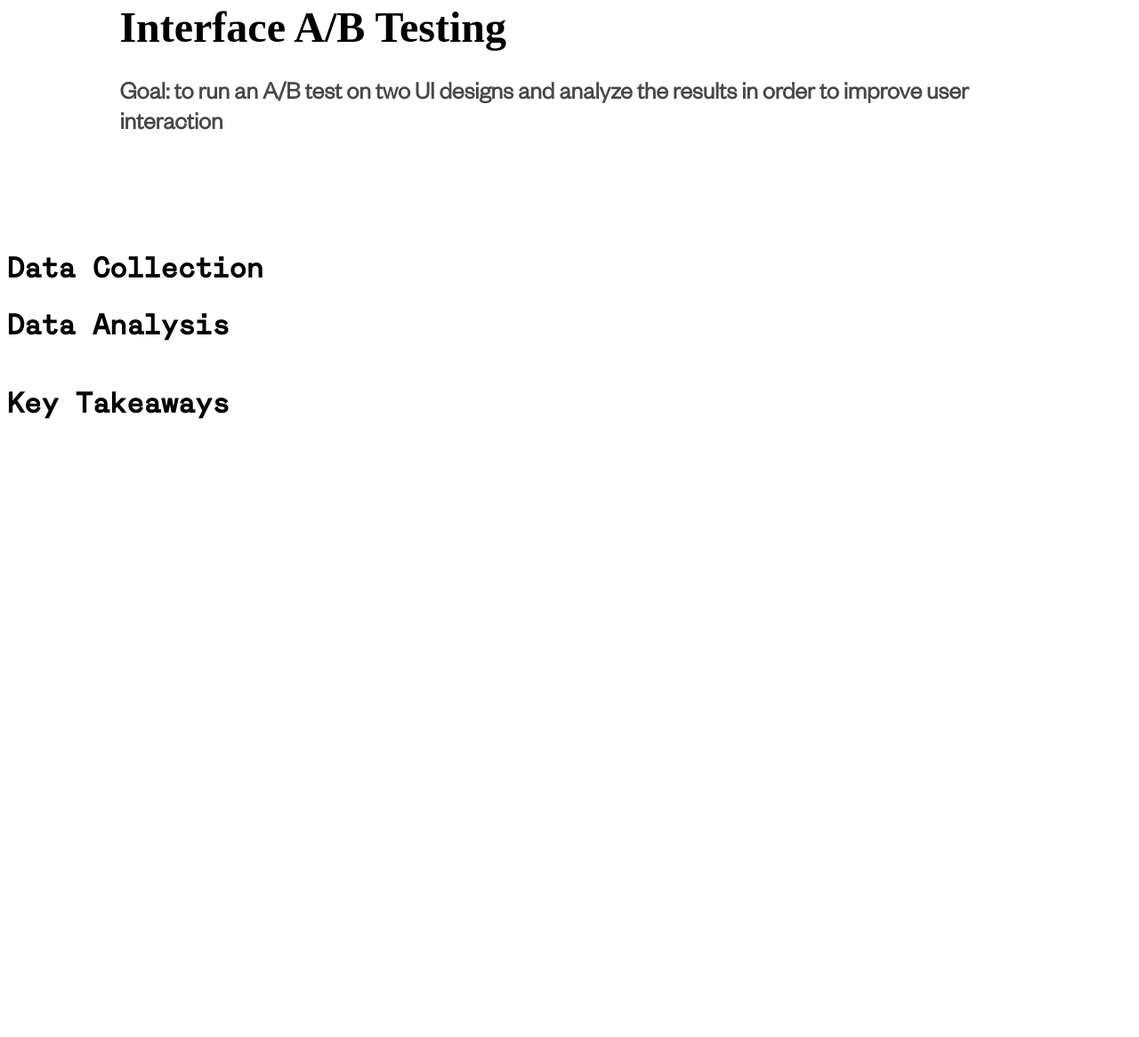
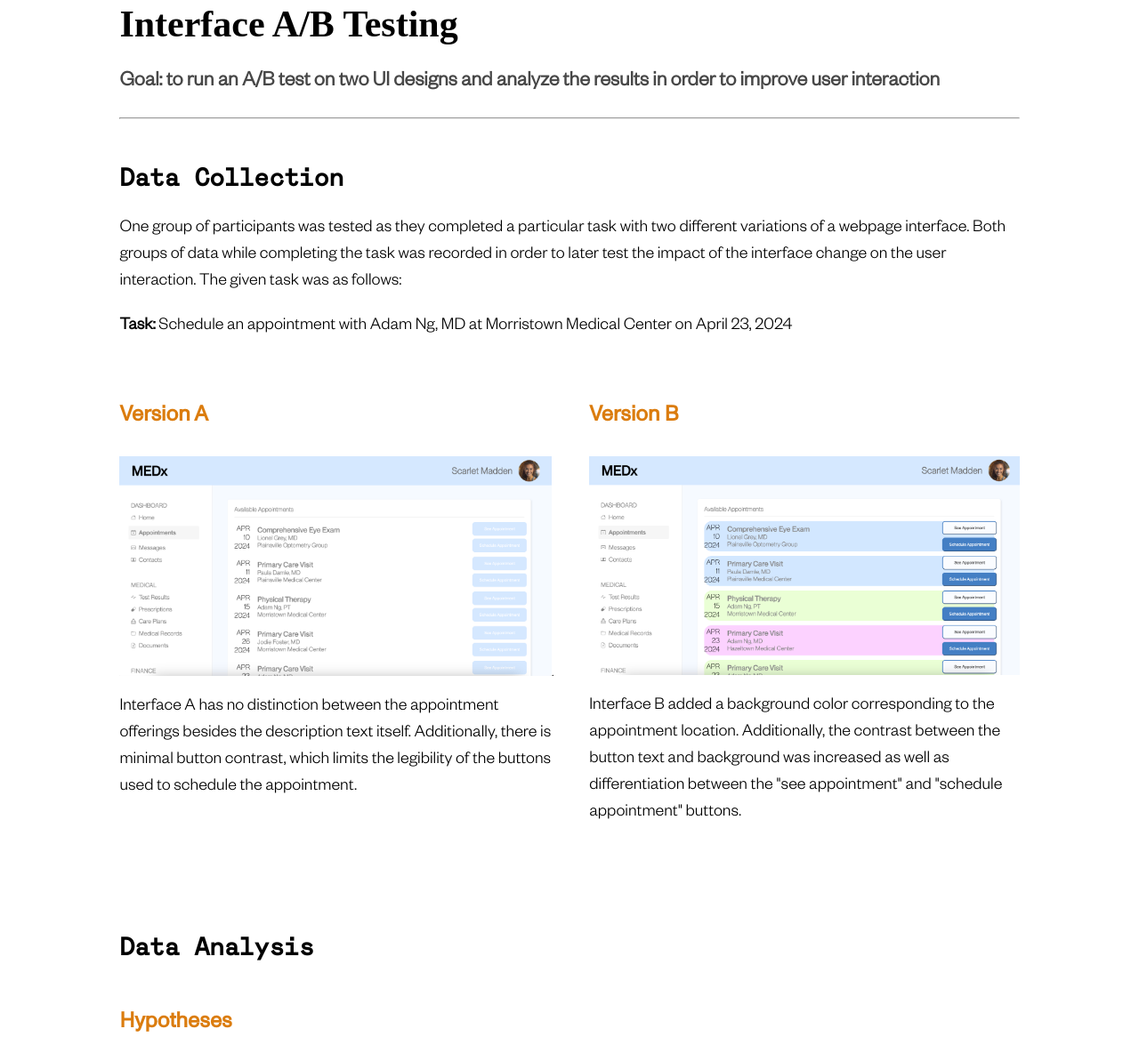
Before and after one commit to alexhogue/ab-testing-portfolio-page, a plain HTML site: page index.html in a window 1280 px wide. Shown: the part 98-1264 px from the top of the page at 89% size. Before the commit the page ends 800 px from the top, so only its background shows below. Drawn offline with Linux system fonts and the light colour scheme; a web font is replaced by a local one.

Commit message:
feat: interface versions

```diff
--- a/index.html
+++ b/index.html
@@ -10,15 +10,64 @@
         <h1>Interface A/B Testing</h1>
         <!-- <h2>The Grand Adventure</h2> -->
         <h3>Goal: to run an A/B test on two UI designs and analyze the results in order to improve user interaction</h3>
+        <hr>
     </div>
 
     <div id="data">
       <h2>Data Collection</h2>
+      <p>One group of participants was tested as they completed a particular task with two different variations of a webpage interface.
+        Both groups of data while completing the task was recorded in order to later test the impact of the interface change on the
+        user interaction. The given task was as follows:
+      </p>
+      <p><b>Task:</b> Schedule an appointment with Adam Ng, MD at Morristown Medical Center on April 23, 2024</p>
+      <div id="interfaces">
+        <div id="versionA">
+          <h4>Version A</h4>
+          <img id="versionAImg" src="assets/version_A.png">
+          <p>Interface A has no distinction between the appointment offerings besides the description text itself. Additionally, there
+            is minimal button contrast, which limits the legibility of the buttons used to schedule the appointment.
+          </p>
+        </div>
+        <div id="versionB">
+          <h4>Version B</h4>
+          <img id="versionBImg" src="assets/version_B.png">
+          <p>Interface B added a background color corresponding to the appointment location. Additionally, the contrast between
+            the button text and background was increased as well as differentiation between the "see appointment" and "schedule
+            appointment" buttons.
+          </p>
+        </div>
+      </div>
     </div>
 
     <div id="analysis">
       <h2>Data Analysis</h2>
-      <h4></h4>
+      <div>
+        <h4>Hypotheses</h4>
+        <div id="misclick">
+          <h5>Misclick Rate</h5>
+          <p class="null"><b>Null hypothesis:</b></p>
+          <p class="prediction">Prediction:</p>
+          <p class="alternative"><b>Alternative hypothesis:</b></p>
+          <p class="reasoning">Reasoning:</p>
+        </div>
+        <div id="time">
+          <h5>Time on Page</h5>
+          <p class="null"><b>Null hypothesis:</b></p>
+          <p class="prediction">Prediction:</p>
+          <p class="alternative"><b>Alternative hypothesis:</b></p>
+          <p class="reasoning">Reasoning:</p>
+        </div>
+        <div id="distance">
+          <h5>Mouse Move Distance</h5>
+          <p class="null"><b>Null hypothesis:</b></p>
+          <p class="prediction">Prediction:</p>
+          <p class="alternative"><b>Alternative hypothesis:</b></p>
+          <p class="reasoning">Reasoning:</p>
+        </div>
+      </div>
+      <div>
+        <h4>Findings</h4>
+      </div>
     </div>
 
     <div id="conclusion">
--- a/styles.css
+++ b/styles.css
@@ -16,15 +16,15 @@
 }
 
 h1{
-  font-size: 48px;
+  font-size: 42px;
   font-family: 'BasisGrotesk';
 }
 h2{
-  font-size: 32px;
+  font-size: 28px;
   font-family: 'MabryMonoMRegular';
 }
 h3{
-  font-size: 28px;
+  font-size: 24px;
   font-family: 'FoundersGroteskLight';
   color: #474747;
 }
@@ -51,7 +51,7 @@ li:not(:last-child){
   margin-left: 10%;
   margin-right: 10%;
   margin-top: 8%;
-  margin-bottom: 10%;
+  margin-bottom: 4%;
 }
 
 #pageLink:hover{
@@ -59,7 +59,41 @@ li:not(:last-child){
   transition: 0.5s;
 }
 
+#interfaces{
+  display: flex;
+  justify-content: space-between;
+  gap:4%;
+}
+#versionA{
+  display:flex;
+  flex-direction: column;
+}
+#versionB{
+  display: flex;
+  flex-direction: column;
+}
+#versionAImg{
+  width:100%;
+}
+#versionBImg{
+  width:100%;
+}
+
+#data{
+  margin-bottom: 8%;
+  margin-left: 10%;
+  margin-right: 10%;
+}
+
+#analysis{
+  margin-bottom: 8%;
+  margin-left: 10%;
+  margin-right: 10%;
+}
+
 #conclusion{
   margin-bottom: 10%;
+  margin-left: 10%;
+  margin-right: 10%;
   min-width: 325px;
 }
```
Also changed, not shown: assets/version_A.png (added), assets/version_B.png (added), 1 other file.
